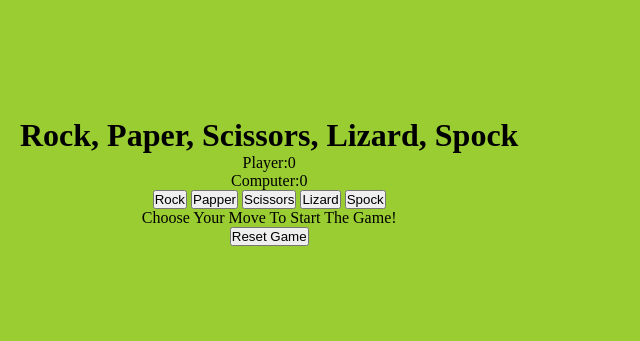
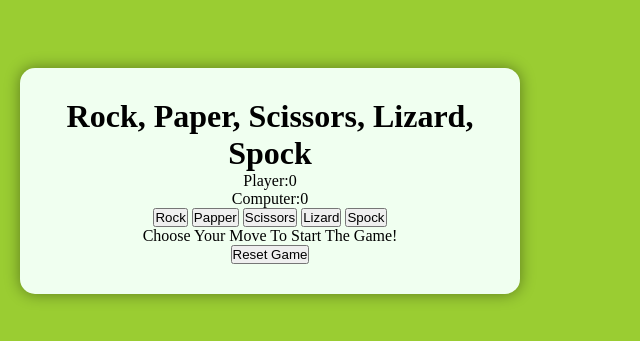
Before and after one commit to sharon-bunyasi/Rock-Paper-Scissors-Lizard-Spock, a plain HTML site: page index.html in a window 1280 px wide. Shown: the part 219-560 px from the top of the page, without its empty margins (0-640 px from the left). Drawn offline with Linux system fonts and the light colour scheme; a web font is replaced by a local one.

Commit message:
Style the main box holding the game interface

```diff
--- a/assets/css/style.css
+++ b/assets/css/style.css
@@ -17,3 +17,13 @@ body {
     text-align: center;
     font-family: serif, sans-serif;
 }
+
+/*main box holding the whole game interface*/
+.container{
+    background-color: honeydew;
+    padding: 30px;
+    border-radius: 15px;
+    box-shadow: 0 0 15px rgba(0,0,0,0.4);
+    width: 100%;
+    max-width: 500px;
+}
```
